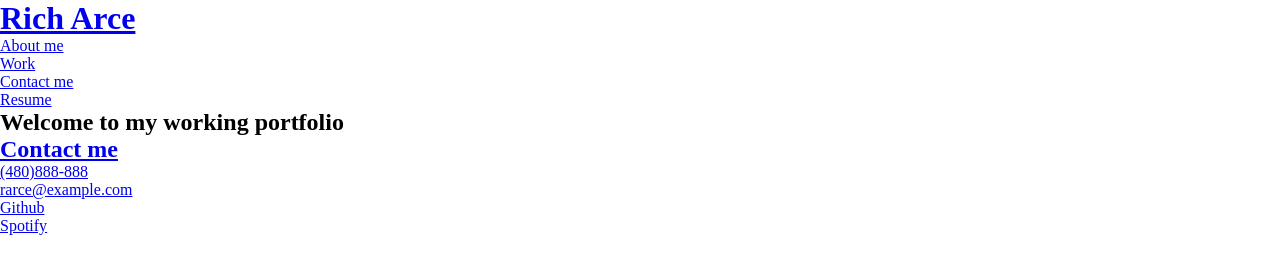
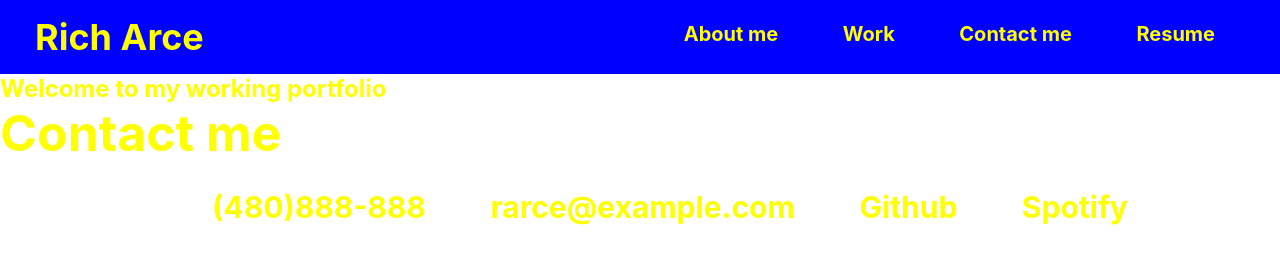
Before and after one commit to raarce118/portfolio, a plain HTML site: page index.html in a window 1280 px wide. Drawn offline with Linux system fonts and the light colour scheme.

Commit message:
more CSS to header and footer

```diff
--- a/assets/css/style.css
+++ b/assets/css/style.css
@@ -3,3 +3,66 @@
     padding: 0;
     box-sizing: border-box;
 }
+
+body {
+
+    color: yellow;
+    font-family:-apple-system, BlinkMacSystemFont, 'Segoe UI', Roboto, Oxygen, Ubuntu, Cantarell, 'Open Sans', 'Helvetica Neue', sans-serif ;
+}
+
+header {
+padding: 15px 35px;
+background-color: blue;
+
+}
+
+header h1 {
+    font-weight: bolder;
+    font-size: 36px;
+    color: yellow;
+    margin: 0;
+    display: inline;
+
+}
+
+header a {
+    text-decoration: none;
+    color: yellow
+}
+
+header nav {
+    float: right;
+    margin: 7px 0;
+}
+
+header nav ul li {
+    display: inline;
+}
+
+header nav ul li a {
+    margin: 0 30px;
+    font-weight: bold;
+    font-size: 20px;
+}
+
+footer a {
+    text-decoration: none;
+    color: yellow;
+    font-size: 50px;
+}
+
+footer nav {
+    text-align: center;
+    margin: 7px 0;
+}
+
+footer nav ul li {
+    display: inline;
+}
+
+footer nav ul li a {
+    margin: 0 30px;
+    font-weight: bold;
+    font-size: 30px
+
+}
```
